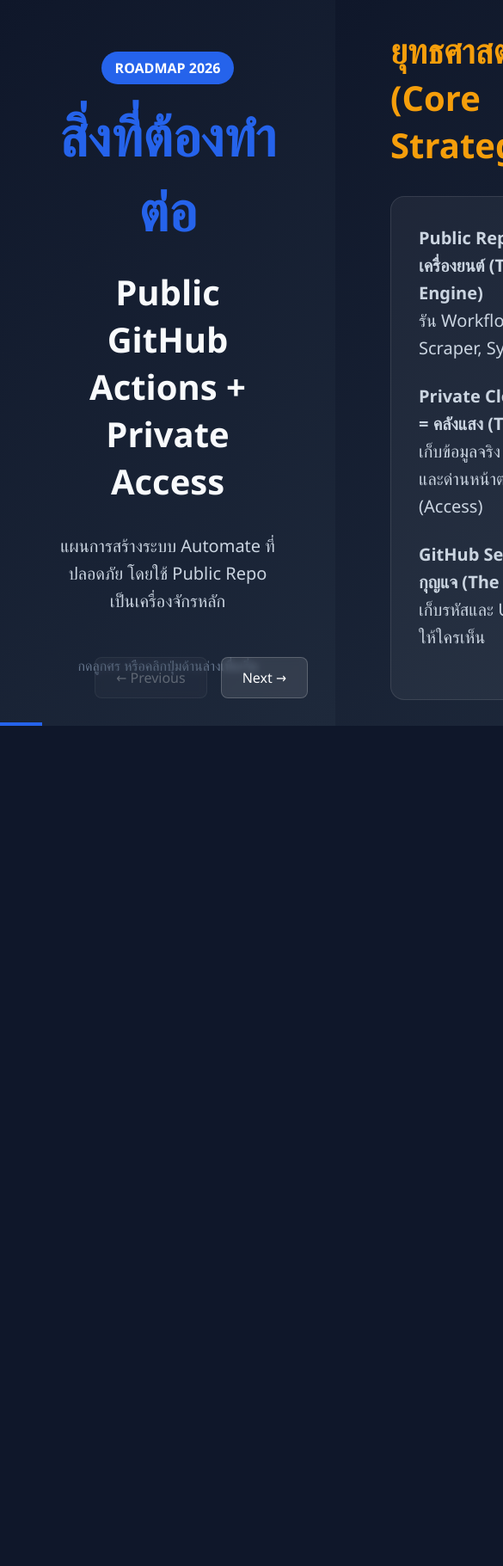
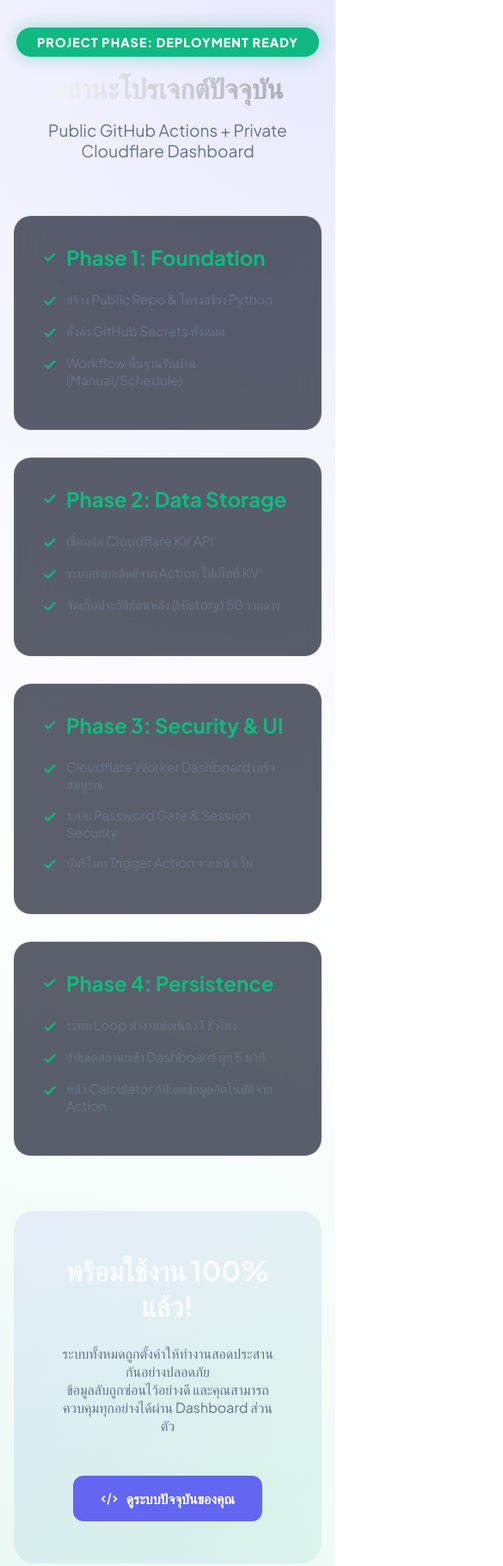
Before and after one commit to ttiktio/daily-data-worker, a plain HTML site: page presentation.html in a window 390 px wide. Shown: the top 1821 px of the page at 86% size, 585 px wide, since content can reach past the window. Before the commit the page ends 844 px from the top, so only its background shows below. Drawn offline with Linux system fonts and the light colour scheme.

Commit message:
docs: update presentation with completed phases

```diff
--- a/presentation.html
+++ b/presentation.html
@@ -3,388 +3,258 @@
 <head>
     <meta charset="UTF-8">
     <meta name="viewport" content="width=device-width, initial-scale=1.0">
-    <title>Project Roadmap: Public GitHub Actions + Private Access</title>
+    <title>Project Status: COMPLETED ✅</title>
+    <link rel="preconnect" href="https://fonts.googleapis.com">
+    <link rel="preconnect" href="https://fonts.gstatic.com" crossorigin>
+    <link href="https://fonts.googleapis.com/css2?family=Plus+Jakarta+Sans:wght@300;400;500;600;700;800&display=swap" rel="stylesheet">
     <style>
         :root {
-            --primary: #2563eb;
+            --primary: #6366f1;
             --secondary: #64748b;
-            --dark: #0f172a;
+            --dark: #0b0f19;
             --light: #f8fafc;
             --accent: #f59e0b;
             --success: #10b981;
+            --danger: #ef4444;
+            --card-bg: rgba(22, 28, 45, 0.7);
         }
 
         * {
             box-sizing: border-box;
             margin: 0;
             padding: 0;
-            font-family: 'Segoe UI', Tahoma, Geneva, Verdana, sans-serif;
+            font-family: 'Plus Jakarta Sans', sans-serif;
         }
 
         body {
             background-color: var(--dark);
             color: var(--light);
-            overflow: hidden;
-            height: 100vh;
+            overflow-x: hidden;
+            min-height: 100vh;
+            background: radial-gradient(circle at top right, rgba(99, 102, 241, 0.15), transparent 50%),
+                        radial-gradient(circle at bottom left, rgba(16, 185, 129, 0.1), transparent 50%);
         }
 
-        .slide-container {
-            height: 100vh;
-            width: 100vw;
-            display: flex;
-            transition: transform 0.6s cubic-bezier(0.4, 0, 0.2, 1);
+        .container {
+            max-width: 1000px;
+            margin: 0 auto;
+            padding: 4rem 2rem;
         }
 
-        .slide {
-            min-width: 100vw;
-            height: 100vh;
-            display: flex;
-            flex-direction: column;
-            justify-content: center;
-            align-items: center;
-            padding: 4rem;
-            position: relative;
-            background: linear-gradient(135deg, #0f172a 0%, #1e293b 100%);
+        .header {
+            text-align: center;
+            margin-bottom: 4rem;
         }
 
-        .slide-content {
-            max-width: 900px;
-            width: 100%;
+        .status-badge {
+            display: inline-block;
+            padding: 0.5rem 1.5rem;
+            background: var(--success);
+            color: white;
+            border-radius: 999px;
+            font-weight: 800;
+            font-size: 0.9rem;
+            text-transform: uppercase;
+            letter-spacing: 1px;
+            margin-bottom: 1rem;
+            box-shadow: 0 0 20px rgba(16, 185, 129, 0.4);
         }
 
         h1 {
-            font-size: 3.5rem;
-            margin-bottom: 1.5rem;
-            color: var(--primary);
-            border-left: 8px solid var(--primary);
-            padding-left: 1.5rem;
+            font-size: 3rem;
+            margin-bottom: 1rem;
+            background: linear-gradient(to right, #fff, #9ca3af);
+            -webkit-background-clip: text;
+            -webkit-text-fill-color: transparent;
         }
 
-        h2 {
-            font-size: 2.5rem;
-            margin-bottom: 2rem;
-            color: var(--accent);
+        .subtitle {
+            color: var(--secondary);
+            font-size: 1.2rem;
         }
 
-        p {
-            font-size: 1.25rem;
-            line-height: 1.6;
-            margin-bottom: 1.5rem;
-            color: #cbd5e1;
+        .grid {
+            display: grid;
+            grid-template-columns: repeat(auto-fit, minmax(300px, 1fr));
+            gap: 2rem;
         }
 
-        ul {
-            list-style: none;
-            margin-top: 2rem;
+        .card {
+            background: var(--card-bg);
+            backdrop-filter: blur(16px);
+            border: 1px solid rgba(255, 255, 255, 0.08);
+            border-radius: 20px;
+            padding: 2rem;
+            transition: transform 0.3s ease;
         }
 
-        li {
-            font-size: 1.5rem;
-            margin-bottom: 1rem;
-            display: flex;
-            align-items: center;
-        }
-
-        li::before {
-            content: "→";
-            margin-right: 1rem;
-            color: var(--success);
-            font-weight: bold;
-        }
-
-        .phase-badge {
-            background-color: var(--primary);
-            color: white;
-            padding: 0.5rem 1rem;
-            border-radius: 9999px;
-            font-size: 1rem;
-            font-weight: bold;
-            display: inline-block;
-            margin-bottom: 1rem;
-        }
-
-        .controls {
-            position: fixed;
-            bottom: 2rem;
-            right: 2rem;
-            display: flex;
-            gap: 1rem;
-            z-index: 100;
-        }
-
-        button {
-            background: rgba(255, 255, 255, 0.1);
-            border: 1px solid rgba(255, 255, 255, 0.2);
-            color: white;
-            padding: 0.75rem 1.5rem;
-            border-radius: 8px;
-            cursor: pointer;
-            font-size: 1rem;
-            transition: all 0.2s;
-            backdrop-filter: blur(4px);
-        }
-
-        button:hover {
-            background: var(--primary);
+        .card:hover {
+            transform: translateY(-5px);
             border-color: var(--primary);
         }
 
-        .progress-bar {
-            position: fixed;
-            bottom: 0;
-            left: 0;
-            height: 4px;
-            background: var(--primary);
-            transition: width 0.3s;
-            z-index: 101;
+        .card h2 {
+            font-size: 1.5rem;
+            margin-bottom: 1.5rem;
+            display: flex;
+            align-items: center;
+            gap: 10px;
         }
 
-        .step-card {
-            background: rgba(255, 255, 255, 0.05);
-            padding: 2rem;
-            border-radius: 1rem;
-            border: 1px solid rgba(255, 255, 255, 0.1);
+        .card.completed h2 {
+            color: var(--success);
+        }
+
+        .card ul {
+            list-style: none;
+        }
+
+        .card li {
+            margin-bottom: 1rem;
+            color: var(--secondary);
+            display: flex;
+            align-items: flex-start;
+            gap: 10px;
+            font-size: 0.95rem;
+        }
+
+        .card li svg {
+            flex-shrink: 0;
+            margin-top: 3px;
+        }
+
+        .check-icon {
+            color: var(--success);
+            width: 18px;
+            height: 18px;
+        }
+
+        .summary-box {
+            margin-top: 4rem;
+            background: linear-gradient(135deg, rgba(99, 102, 241, 0.1) 0%, rgba(16, 185, 129, 0.1) 100%);
+            border: 1px solid rgba(255, 255, 255, 0.05);
+            border-radius: 24px;
+            padding: 3rem;
+            text-align: center;
+        }
+
+        .summary-box h3 {
+            font-size: 2rem;
+            margin-bottom: 1.5rem;
+        }
+
+        .btn {
+            display: inline-flex;
+            align-items: center;
+            gap: 10px;
+            background: var(--primary);
+            color: white;
+            padding: 1rem 2rem;
+            border-radius: 12px;
+            text-decoration: none;
+            font-weight: 700;
+            transition: all 0.2s;
             margin-top: 1rem;
         }
 
-        .code-block {
-            background: #000;
-            color: #10b981;
-            padding: 1rem;
-            border-radius: 0.5rem;
-            font-family: monospace;
-            margin-top: 1rem;
+        .btn:hover {
+            background: #4f46e5;
+            box-shadow: 0 10px 20px rgba(99, 102, 241, 0.3);
+            transform: translateY(-2px);
+        }
+
+        .footer {
+            text-align: center;
+            margin-top: 4rem;
+            color: var(--secondary);
             font-size: 0.9rem;
         }
 
-        .intro-title {
-            text-align: center;
-        }
-
-        .intro-title h1 {
-            border: none;
-            padding: 0;
-            font-size: 4rem;
+        @media (max-width: 768px) {
+            h1 { font-size: 2rem; }
+            .container { padding: 2rem 1rem; }
         }
     </style>
 </head>
 <body>
 
-    <div class="progress-bar" id="progressBar"></div>
+    <div class="container">
+        <div class="header">
+            <div class="status-badge">Project Phase: Deployment Ready</div>
+            <h1>สถานะโปรเจกต์ปัจจุบัน</h1>
+            <p class="subtitle">Public GitHub Actions + Private Cloudflare Dashboard</p>
+        </div>
 
-    <div class="slide-container" id="slideContainer">
-        <!-- Slide 0: Intro -->
-        <section class="slide">
-            <div class="slide-content intro-title">
-                <div class="phase-badge">ROADMAP 2026</div>
-                <h1>สิ่งที่ต้องทำต่อ</h1>
-                <h2 style="color: var(--light)">Public GitHub Actions + Private Access</h2>
-                <p>แผนการสร้างระบบ Automate ที่ปลอดภัย โดยใช้ Public Repo เป็นเครื่องจักรหลัก</p>
-                <div style="margin-top: 3rem; color: var(--secondary)">กดลูกศร หรือคลิกปุ่มด้านล่างเพื่อเริ่ม</div>
-            </div>
-        </section>
-
-        <!-- Slide 1: Core Strategy -->
-        <section class="slide">
-            <div class="slide-content">
-                <h2>ยุทธศาสตร์หลัก (Core Strategy)</h2>
-                <div class="step-card">
-                    <p><strong>Public Repo = เครื่องยนต์ (The Engine)</strong><br>รัน Workflow, Scraper, Sync ข้อมูล</p>
-                    <p><strong>Private Cloudflare = คลังแสง (The Vault)</strong><br>เก็บข้อมูลจริง (KV/D1) และด่านหน้าตรวจสิทธิ์ (Access)</p>
-                    <p><strong>GitHub Secrets = กุญแจ (The Keys)</strong><br>เก็บรหัสและ URL ลับห้ามให้ใครเห็น</p>
-                </div>
-            </div>
-        </section>
-
-        <!-- Slide 2: Phase 1 -->
-        <section class="slide">
-            <div class="slide-content">
-                <div class="phase-badge">Phase 1 (Start Here)</div>
-                <h2>เซ็ตอัพ Public Repo พื้นฐาน</h2>
+        <div class="grid">
+            <!-- Phase 1 -->
+            <div class="card completed">
+                <h2>
+                    <svg class="check-icon" viewBox="0 0 24 24" fill="none" stroke="currentColor" stroke-width="3"><polyline points="20 6 9 17 4 12"></polyline></svg>
+                    Phase 1: Foundation
+                </h2>
                 <ul>
-                    <li>สร้าง Public Repository ชื่อกลางๆ (เช่น <code>utility-worker</code>)</li>
-                    <li>ตั้งค่า GitHub Secrets (TARGET_URL, API_TOKEN)</li>
-                    <li>เขียน Python Workflow รันแบบ Manual (workflow_dispatch)</li>
-                    <li>ทดสอบรันให้ผ่าน โดยไม่มี Secret หลุดใน Log</li>
+                    <li><svg class="check-icon" viewBox="0 0 24 24" fill="none" stroke="currentColor" stroke-width="3"><polyline points="20 6 9 17 4 12"></polyline></svg> สร้าง Public Repo & โครงสร้าง Python</li>
+                    <li><svg class="check-icon" viewBox="0 0 24 24" fill="none" stroke="currentColor" stroke-width="3"><polyline points="20 6 9 17 4 12"></polyline></svg> ตั้งค่า GitHub Secrets ทั้งหมด</li>
+                    <li><svg class="check-icon" viewBox="0 0 24 24" fill="none" stroke="currentColor" stroke-width="3"><polyline points="20 6 9 17 4 12"></polyline></svg> Workflow พื้นฐานรันผ่าน (Manual/Schedule)</li>
                 </ul>
             </div>
-        </section>
 
-        <!-- Slide 3: Phase 2 -->
-        <section class="slide">
-            <div class="slide-content">
-                <div class="phase-badge">Phase 2</div>
-                <h2>เชื่อมต่อ Cloudflare Storage</h2>
+            <!-- Phase 2 -->
+            <div class="card completed">
+                <h2>
+                    <svg class="check-icon" viewBox="0 0 24 24" fill="none" stroke="currentColor" stroke-width="3"><polyline points="20 6 9 17 4 12"></polyline></svg>
+                    Phase 2: Data Storage
+                </h2>
                 <ul>
-                    <li>สร้าง Cloudflare KV หรือ D1 สำหรับเก็บผลลัพธ์</li>
-                    <li>เขียนโค้ดให้ GitHub Actions ส่งข้อมูลไปเก็บที่ Cloudflare</li>
-                    <li><strong>เป้าหมาย:</strong> ข้อมูลจริงไม่ถูก commit ลง repo เด็ดขาด</li>
+                    <li><svg class="check-icon" viewBox="0 0 24 24" fill="none" stroke="currentColor" stroke-width="3"><polyline points="20 6 9 17 4 12"></polyline></svg> เชื่อมต่อ Cloudflare KV API</li>
+                    <li><svg class="check-icon" viewBox="0 0 24 24" fill="none" stroke="currentColor" stroke-width="3"><polyline points="20 6 9 17 4 12"></polyline></svg> ระบบส่งผลลัพธ์จาก Action ไปเก็บที่ KV</li>
+                    <li><svg class="check-icon" viewBox="0 0 24 24" fill="none" stroke="currentColor" stroke-width="3"><polyline points="20 6 9 17 4 12"></polyline></svg> จัดเก็บประวัติย้อนหลัง (History) 50 รายการ</li>
                 </ul>
-                <div class="code-block">
-                    # ตัวอย่าง flow<br>
-                    Scrape Data -> Process -> Update Cloudflare KV
-                </div>
             </div>
-        </section>
 
-        <!-- Slide 4: Phase 3 & 4 -->
-        <section class="slide">
-            <div class="slide-content">
-                <div class="phase-badge">Phase 3 & 4</div>
-                <h2>API และการป้องกัน (Security Gate)</h2>
+            <!-- Phase 3 -->
+            <div class="card completed">
+                <h2>
+                    <svg class="check-icon" viewBox="0 0 24 24" fill="none" stroke="currentColor" stroke-width="3"><polyline points="20 6 9 17 4 12"></polyline></svg>
+                    Phase 3: Security & UI
+                </h2>
                 <ul>
-                    <li>สร้าง Cloudflare Worker เพื่อดึงข้อมูลมาแสดงผล</li>
-                    <li><strong>สำคัญที่สุด:</strong> ตั้งค่า Cloudflare Access</li>
-                    <li>อนุญาตเฉพาะอีเมลเจ้าของ (OTP Login)</li>
+                    <li><svg class="check-icon" viewBox="0 0 24 24" fill="none" stroke="currentColor" stroke-width="3"><polyline points="20 6 9 17 4 12"></polyline></svg> Cloudflare Worker Dashboard เสร็จสมบูรณ์</li>
+                    <li><svg class="check-icon" viewBox="0 0 24 24" fill="none" stroke="currentColor" stroke-width="3"><polyline points="20 6 9 17 4 12"></polyline></svg> ระบบ Password Gate & Session Security</li>
+                    <li><svg class="check-icon" viewBox="0 0 24 24" fill="none" stroke="currentColor" stroke-width="3"><polyline points="20 6 9 17 4 12"></polyline></svg> ปุ่มรีโมท Trigger Action จากหน้าเว็บ</li>
                 </ul>
-                <div class="step-card" style="border-left: 5px solid var(--accent)">
-                    "ปลอดภัยที่สุดคือไม่ต้องเขียนระบบ Login เอง แต่ใช้ Cloudflare Access เป็นด่านหน้า"
-                </div>
             </div>
-        </section>
 
-        <!-- Slide 5: Final Check -->
-        <section class="slide">
-            <div class="slide-content">
-                <div class="phase-badge">Phase 5</div>
-                <h2>Hardening & Verification</h2>
+            <!-- Phase 4 -->
+            <div class="card completed">
+                <h2>
+                    <svg class="check-icon" viewBox="0 0 24 24" fill="none" stroke="currentColor" stroke-width="3"><polyline points="20 6 9 17 4 12"></polyline></svg>
+                    Phase 4: Persistence
+                </h2>
                 <ul>
-                    <li>ลบประวัติ Log และ Artifact เก่าๆ</li>
-                    <li>ตั้ง Rate Limit ป้องกันการยิง API</li>
-                    <li>ตรวจสอบว่า Repo Public ไม่มีชื่อเว็บเป้าหมายหลุดออกมา</li>
+                    <li><svg class="check-icon" viewBox="0 0 24 24" fill="none" stroke="currentColor" stroke-width="3"><polyline points="20 6 9 17 4 12"></polyline></svg> ระบบ Loop ทำงานต่อเนื่อง 1 ชั่วโมง</li>
+                    <li><svg class="check-icon" viewBox="0 0 24 24" fill="none" stroke="currentColor" stroke-width="3"><polyline points="20 6 9 17 4 12"></polyline></svg> อัปเดตสถานะเข้า Dashboard ทุก 5 นาที</li>
+                    <li><svg class="check-icon" viewBox="0 0 24 24" fill="none" stroke="currentColor" stroke-width="3"><polyline points="20 6 9 17 4 12"></polyline></svg> หน้า Calculator อัปเดตข้อมูลอัตโนมัติจาก Action</li>
                 </ul>
-                <h2>Success Criteria</h2>
-                <p>✅ Repo เป็น Public แต่ข้อมูลยังเป็นความลับ 100%<br>✅ มีแค่เราที่เปิดหน้าเว็บผลลัพธ์ได้</p>
             </div>
-        </section>
+        </div>
 
-        <!-- Slide 6: Interactive Simulation -->
-        <section class="slide">
-            <div class="slide-content">
-                <div class="phase-badge">Live Simulation</div>
-                <h2>ตัวอย่างการทำงาน (Demo)</h2>
-                <div style="display: grid; grid-template-columns: 1fr 1fr; gap: 2rem; margin-top: 1rem;">
-                    <!-- Calculator -->
-                    <div class="step-card">
-                        <h3>เครื่องคิดเลขจำลอง</h3>
-                        <div style="display: flex; flex-direction: column; gap: 0.5rem; margin-top: 1rem;">
-                            <input type="number" id="calcA" placeholder="เลขตัวที่ 1" style="padding: 0.5rem; border-radius: 4px; border: none;">
-                            <input type="number" id="calcB" placeholder="เลขตัวที่ 2" style="padding: 0.5rem; border-radius: 4px; border: none;">
-                            <div style="display: flex; gap: 0.5rem;">
-                                <button onclick="calculate('+')" style="flex: 1; padding: 0.5rem;">+</button>
-                                <button onclick="calculate('-')" style="flex: 1; padding: 0.5rem;">-</button>
-                                <button onclick="calculate('*')" style="flex: 1; padding: 0.5rem;">×</button>
-                                <button onclick="calculate('/')" style="flex: 1; padding: 0.5rem;">÷</button>
-                            </div>
-                            <div id="calcResult" style="font-size: 1.5rem; font-weight: bold; color: var(--accent); margin-top: 0.5rem; text-align: center;">ผลลัพธ์: -</div>
-                        </div>
-                    </div>
+        <div class="summary-box">
+            <h3>พร้อมใช้งาน 100% แล้ว!</h3>
+            <p style="color: var(--secondary); margin-bottom: 2rem;">
+                ระบบทั้งหมดถูกตั้งค่าให้ทำงานสอดประสานกันอย่างปลอดภัย <br>
+                ข้อมูลลับถูกซ่อนไว้อย่างดี และคุณสามารถควบคุมทุกอย่างได้ผ่าน Dashboard ส่วนตัว
+            </p>
+            <a href="#" class="btn" onclick="alert('ระบบรันอยู่บน GitHub และ Cloudflare เรียบร้อยแล้วครับ!')">
+                <svg style="width:20px;height:20px" fill="none" stroke="currentColor" stroke-width="2" viewBox="0 0 24 24"><path d="M10 20l4-16m4 4l4 4-4 4M6 16l-4-4 4-4"></path></svg>
+                ดูระบบปัจจุบันของคุณ
+            </a>
+        </div>
 
-                    <!-- Thai Time API -->
-                    <div class="step-card">
-                        <h3>เวลาประเทศไทย (Live API)</h3>
-                        <div style="text-align: center; margin-top: 1rem;">
-                            <div id="thaiTime" style="font-size: 2rem; font-weight: bold; color: var(--success);">กำลังโหลด...</div>
-                            <div id="thaiDate" style="color: var(--secondary); margin-top: 0.5rem;">-</div>
-                            <button onclick="fetchThaiTime()" style="margin-top: 1rem; width: 100%;">อัปเดตเวลา</button>
-                        </div>
-                    </div>
-                </div>
-                <p style="margin-top: 1.5rem; font-size: 1rem; color: var(--secondary);">* นี่คือตัวอย่างการดึงข้อมูลและประมวลผลที่จะเกิดขึ้นในระบบจริง</p>
-            </div>
-        </section>
-
-        <!-- Slide 7: Action Plan -->
-        <section class="slide">
-            <div class="slide-content" style="text-align: center;">
-                <h1>เริ่มลงมือได้เลย!</h1>
-                <h2 style="margin-top: 2rem;">เริ่มที่ Phase 1: สร้าง Repo และ Secrets</h2>
-                <p style="margin-top: 2rem;">หากพร้อมแล้ว บอกฉันให้ช่วยเขียนไฟล์แรกได้ทันที</p>
-            </div>
-        </section>
+        <div class="footer">
+            อัปเดตล่าสุด: วันอาทิตย์ที่ 14 มิถุนายน 2569 | โดย Gemini CLI Assistant
+        </div>
     </div>
 
-    <div class="controls">
-        <button id="prevBtn">← Previous</button>
-        <button id="nextBtn">Next →</button>
-    </div>
-
-    <script>
-        const container = id => document.getElementById(id);
-        const slideContainer = container('slideContainer');
-        const nextBtn = container('nextBtn');
-        const prevBtn = container('prevBtn');
-        const progressBar = container('progressBar');
-
-        let currentSlide = 0;
-        const totalSlides = document.querySelectorAll('.slide').length;
-
-        function updateSlide() {
-            slideContainer.style.transform = `translateX(-${currentSlide * 100}vw)`;
-            progressBar.style.width = `${((currentSlide + 1) / totalSlides) * 100}%`;
-
-            prevBtn.style.opacity = currentSlide === 0 ? '0.3' : '1';
-            nextBtn.textContent = currentSlide === totalSlides - 1 ? 'Finish' : 'Next →';
-
-            // Fetch time if we enter the demo slide
-            if (currentSlide === 6) {
-                fetchThaiTime();
-            }
-        }
-
-        // Calculator Logic
-        function calculate(op) {
-            const a = parseFloat(document.getElementById('calcA').value) || 0;
-            const b = parseFloat(document.getElementById('calcB').value) || 0;
-            let res = 0;
-            switch(op) {
-                case '+': res = a + b; break;
-                case '-': res = a - b; break;
-                case '*': res = a * b; break;
-                case '/': res = b !== 0 ? a / b : 'Error'; break;
-            }
-            document.getElementById('calcResult').textContent = `ผลลัพธ์: ${res}`;
-        }
-
-        // Thai Time API Logic
-        async function fetchThaiTime() {
-            const timeEl = document.getElementById('thaiTime');
-            const dateEl = document.getElementById('thaiDate');
-            timeEl.textContent = 'กำลังโหลด...';
-            try {
-                const response = await fetch('https://worldtimeapi.org/api/timezone/Asia/Bangkok');
-                const data = await response.json();
-                const dateTime = new Date(data.datetime);
-                timeEl.textContent = dateTime.toLocaleTimeString('th-TH');
-                dateEl.textContent = dateTime.toLocaleDateString('th-TH', {
-                    year: 'numeric', month: 'long', day: 'numeric', weekday: 'long'
-                });
-            } catch (error) {
-                timeEl.textContent = 'Error';
-                dateEl.textContent = 'ไม่สามารถดึงข้อมูลได้';
-            }
-        }
-
-        nextBtn.addEventListener('click', () => {
-            if (currentSlide < totalSlides - 1) {
-                currentSlide++;
-                updateSlide();
-            }
-        });
-
-        prevBtn.addEventListener('click', () => {
-            if (currentSlide > 0) {
-                currentSlide--;
-                updateSlide();
-            }
-        });
-
-        document.addEventListener('keydown', (e) => {
-            if (e.key === 'ArrowRight') nextBtn.click();
-            if (e.key === 'ArrowLeft') prevBtn.click();
-        });
-
-        updateSlide();
-    </script>
 </body>
 </html>
```
